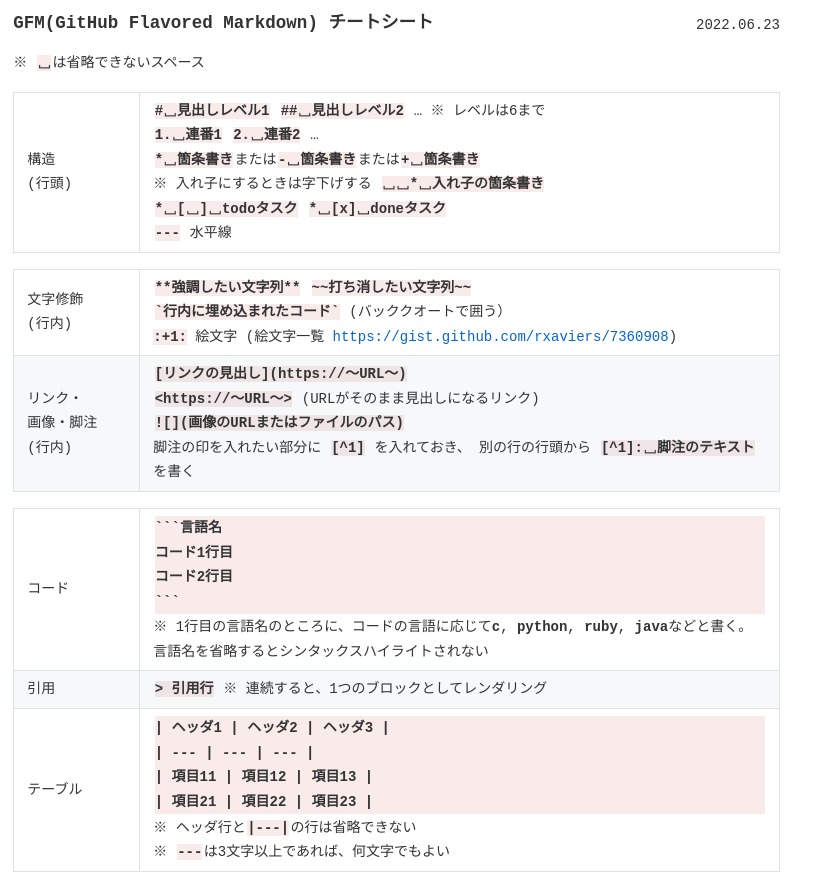
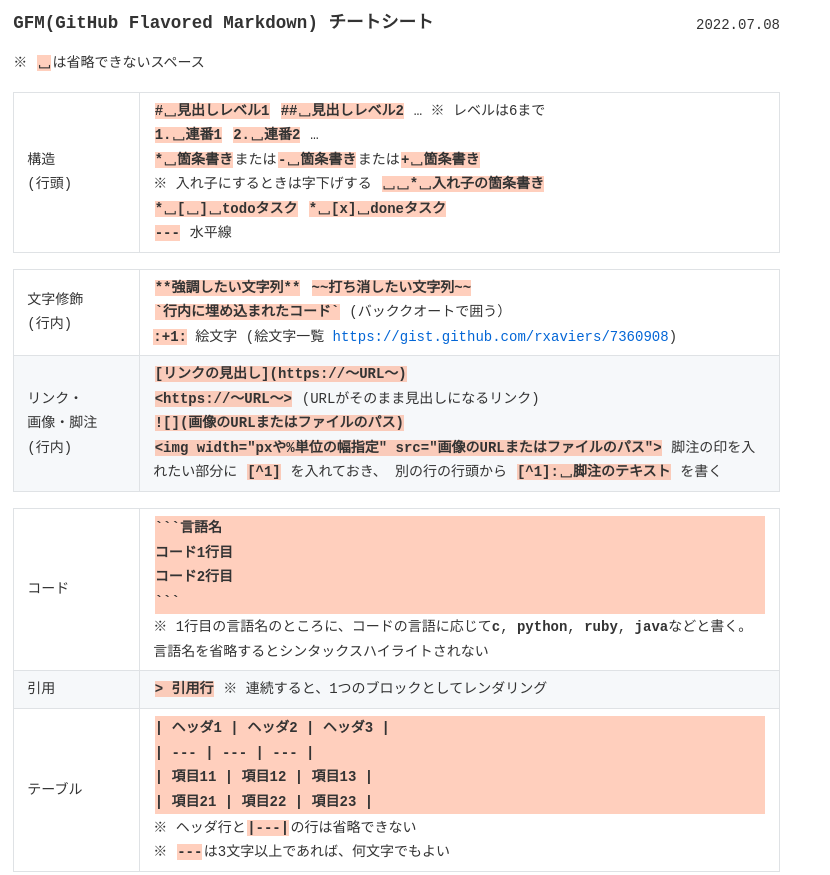
Before and after one commit to tos-kamiya/gfm-cheatsheet, a plain HTML site: page gfm-cheatsheet.html in a window 1280 px wide. Shown: the top 875 px of the page, without its empty margins (0-830 px from the left). Drawn offline with Linux system fonts and the light colour scheme.

Commit message:
fix: 画像の幅を指定する方法を追加

```diff
--- a/gfm-cheatsheet.html
+++ b/gfm-cheatsheet.html
@@ -36,13 +36,13 @@ td.cat {
 
 span.mcoden {
     font-weight: 600;
-    background-color:#aa140015;
+    background-color:#FF7F5060;
 }
 
 div.mcode,
 span.mcode {
     font-weight: 600;
-    background-color: #aa140015;
+    background-color: #FF7F5060;
     margin: 0.1em;
 }
 
@@ -54,7 +54,7 @@ span.bolded {
 </head>
 <body style="position: relative;">
 <h3>GFM(GitHub Flavored Markdown) チートシート</h3>
-<div style="position: absolute; top: 10pt; right: 10pt;">2022.06.23</div>
+<div style="position: absolute; top: 10pt; right: 10pt;">2022.07.08</div>
 
 <p>※ <span class="mcode">␣</span>は省略できないスペース</p>
 
@@ -98,6 +98,7 @@ span.bolded {
 <span class="mcode">&lt;https://〜URL〜&gt;</span> (URLがそのまま見出しになるリンク)<br>
 
 <span class="mcode">!&#91;&#93;(画像のURLまたはファイルのパス)</span><br>
+<span class="mcode">&lt;img width="pxや%単位の幅指定" src="画像のURLまたはファイルのパス"&gt;</span>
 
 脚注の印を入れたい部分に <span class="mcode">&#91;^1&#93;</span> を入れておき、
 別の行の行頭から <span class="mcode">&#91;^1&#93;:␣脚注のテキスト</span> を書く<br>
```
Also changed, not shown: 1 other file.
